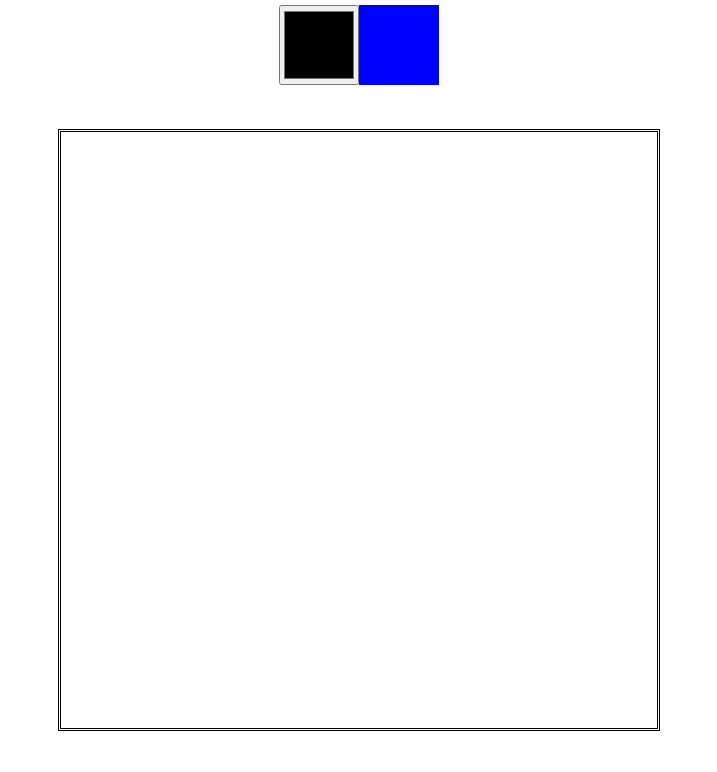
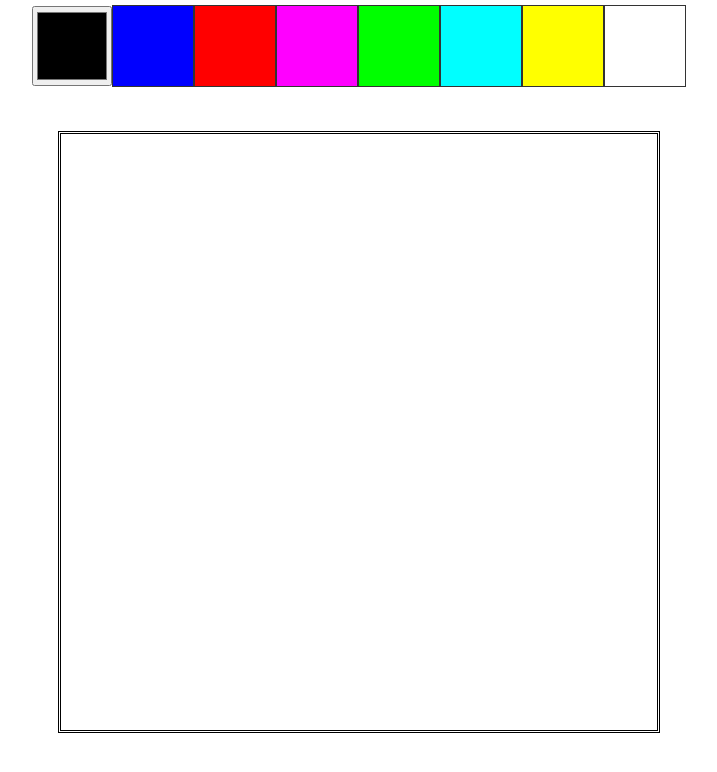
Before and after one commit to daBard/etch-a-sketch, a plain HTML site: page index.html in a window 1280 px wide. Shown: the whole page, without its empty margins (281-998 px from the left). Drawn offline with Linux system fonts and the light colour scheme.

Commit message:
Event listener on col input

```diff
--- a/index.html
+++ b/index.html
@@ -34,10 +34,24 @@
 
 <body >
     <header>
-        <div id="col-div-0" class="hidden"></div>
-        <input id="col-in-0" type="color" value="#000000">
-        <div id="col-div-1"></div>
-        <input id="col-in-1" class="hidden" type="color" value="#0000ff">
+        <div id="palette">
+            <div id="col-div-0" class="hidden"></div>
+            <input id="col-in-0" type="color" value="#000000">
+            <div id="col-div-1"></div>
+            <input id="col-in-1" class="hidden" type="color" value="#0000ff">
+            <div id="col-div-2"></div>
+            <input id="col-in-2" class="hidden" type="color" value="#ff0000">
+            <div id="col-div-3"></div>
+            <input id="col-in-3" class="hidden" type="color" value="#ff00ff">
+            <div id="col-div-4"></div>
+            <input id="col-in-4" class="hidden" type="color" value="#00ff00">
+            <div id="col-div-5"></div>
+            <input id="col-in-5" class="hidden" type="color" value="#00ffff">
+            <div id="col-div-6"></div>
+            <input id="col-in-6" class="hidden" type="color" value="#ffff00">
+            <div id="col-div-7"></div>
+            <input id="col-in-7" class="hidden" type="color" value="#ffffff">
+        </div>
     </header>
 
     <main>
--- a/myscript.js
+++ b/myscript.js
@@ -1,8 +1,8 @@
 // DOM ELEMENTS
 const docMain = document.querySelector('main');
 const docCanvas = document.querySelector('#canvas');
-const docColDiv = document.querySelectorAll('header div');
-const docColInput = document.querySelectorAll('header input');
+const docColDiv = document.querySelectorAll('#palette div');
+const docColInput = document.querySelectorAll('#palette input');
 
 // VARIABLES
 let canvasX = 16;
@@ -24,7 +24,7 @@ window.addEventListener('resize', () => setCanvasSize());
 for (i=0; i < docColDiv.length; i++) {
     // DIVS
     docColDiv[i].style.cssText = `background-color: ${ docColInput[i].value };`;
-    docColDiv[i].addEventListener('click', function(e){
+    docColDiv[i].addEventListener('click', function(e) {
         for (j=0; j < docColDiv.length; j++) {
             docColInput[j].classList.add('hidden');
             docColDiv[j].classList.remove('hidden');
@@ -39,6 +39,12 @@ for (i=0; i < docColDiv.length; i++) {
 
     // INPUTS
     // event listener onchange of color, change drawcol
+    docColInput[i].addEventListener('input', function(e) {
+        let target = e.target.id.slice(-1);
+
+        docColDiv[target].style.cssText = `background-color: ${ docColInput[target].value };`;
+        drawCol = docColInput[target].value;
+    });
 }
 
 // INITIALIZE PAINTABLE CANVAS
@@ -107,14 +113,4 @@ function setCanvasSize() {
 }
 
 // editable size https://www.w3schools.com/cssref/tryit.asp?filename=trycss_js_grid-template-columns
-// event listeners for colDiv and colInputs
-
-// COLORS
-// background-color: black;
-// background-color: blue;
-// background-color: red;
-// background-color: magenta;
-// background-color: lime;
-// background-color: cyan;
-// background-color: yellow;
-// background-color: white;
+// grid overlay https://onagova.github.io/etch-a-sketch/
--- a/style.css
+++ b/style.css
@@ -13,11 +13,21 @@ header {
     align-items: center;
 }
 
-header div, header input {
+#palette {
+    display: flex;
+    justify-content: center;
+    align-items: center;
+}
+
+#palette div, #palette input {
     max-height: 80px;
     max-width: 80px;
     height: 10vw;
     width: 10vw;
+}
+
+#palette div {
+    border: 1px solid #333;
 }
 
 main {
```
